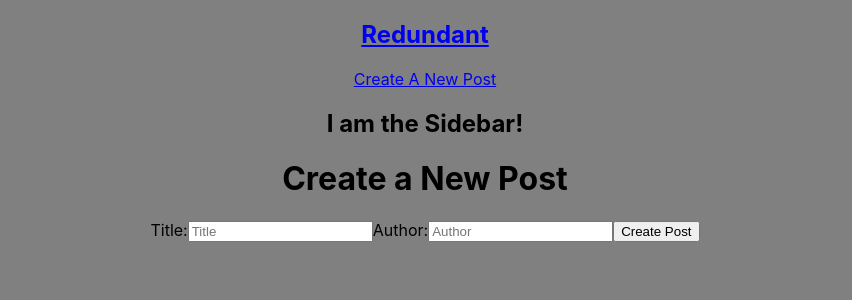
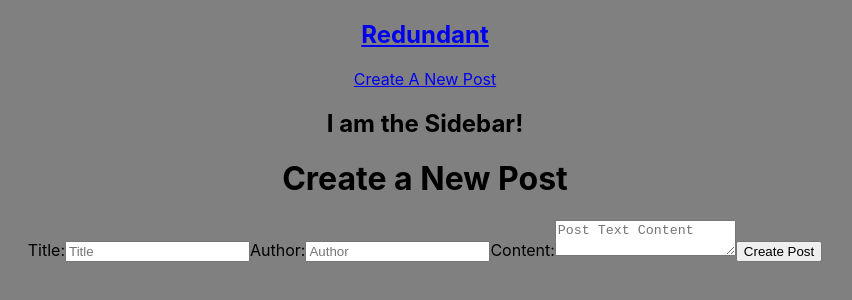
Before and after one commit to Mahendram2/reddit-clone-frontend, a React (Create React App) app: page /newpost in a window 1280 px wide. Shown: the top 300 px of the page, without its empty margins (215-1067 px from the left). Built offline with nearby package versions, Linux system fonts and the light colour scheme; no server answers.

Commit message:
add textarea input for content

```diff
--- a/src/pages/NewPost.js
+++ b/src/pages/NewPost.js
@@ -5,6 +5,7 @@ function NewPost({ createPost }) {
   const [newPost, setNewPost] = useState({
     title: '',
     createdBy: '',
+    content: '',
   });
 
   const navigate = useNavigate();
@@ -21,6 +22,7 @@ function NewPost({ createPost }) {
     setNewPost({
       title: '',
       createdBy: '',
+      content: '',
     });
     navigate('/');
   };
@@ -49,6 +51,16 @@ function NewPost({ createPost }) {
             placeholder='Author'
           />
         </label>
+        <label>
+          Content:
+          <textarea
+            type='text'
+            name='content'
+            value={newPost.content}
+            onChange={handleChange}
+            placeholder='Post Text Content'
+          />
+        </label>
         <input type='submit' value='Create Post' />
       </form>
     </div>
```
